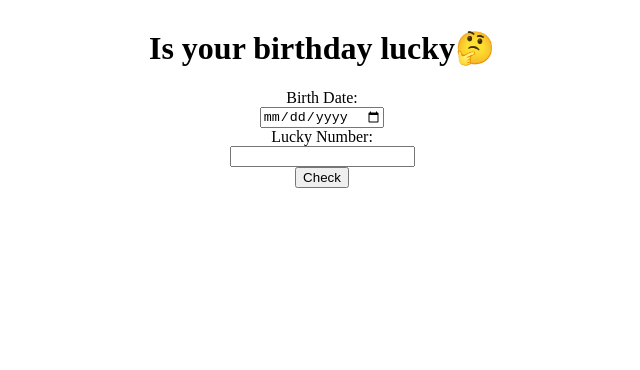
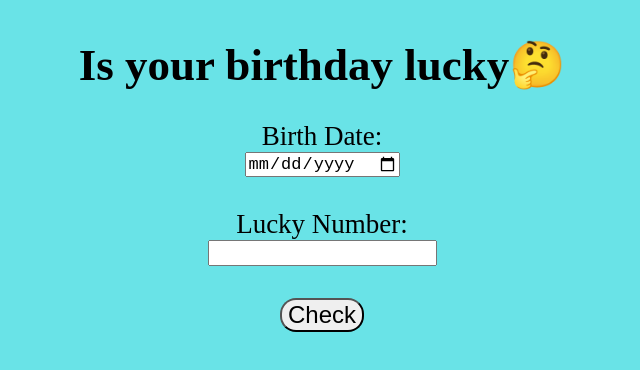
Before and after one commit to Saurabhrana2290/lucky-birthday, a plain HTML site: page index.html in a window 1280 px wide. Shown: the whole page, without its empty margins (318-958 px from the left). Drawn offline with Linux system fonts and the light colour scheme.

Commit message:
Updated style.css

```diff
--- a/style.css
+++ b/style.css
@@ -4,3 +4,38 @@
     align-items: center;
     justify-content: center;
 }
+body{
+    background-color: rgb(105, 227, 231);
+}
+
+h1{
+    font-size: 45px;
+}
+
+#date-label{
+    font-size: 27px;
+}
+#lucky-number-label{
+    font-size: 27px;
+}
+#date-of-birth{
+    margin-bottom: 2rem;
+    font-size: 17px;
+}
+#lucky-number{
+    margin-bottom: 2rem;
+    font-size: 17px;
+}
+button:hover{
+    background-color: rgb(255, 255, 70);
+    color: red;
+}
+#check-button{
+    margin-bottom:2rem ;
+    font-size: 24px;
+    border-radius: 1rem;
+    cursor: pointer;
+}
+#output-box{
+    font-size: 30px;
+}
```
